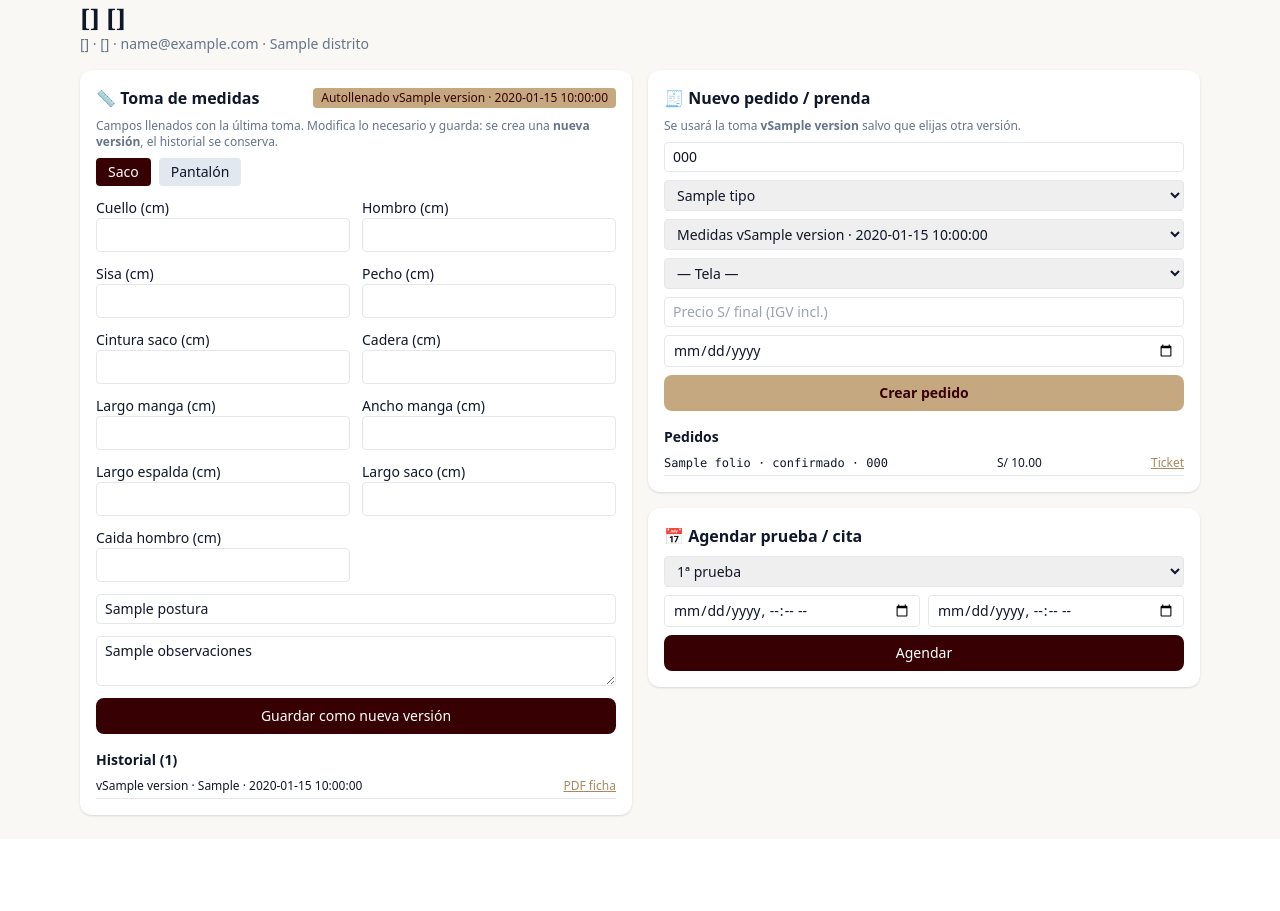
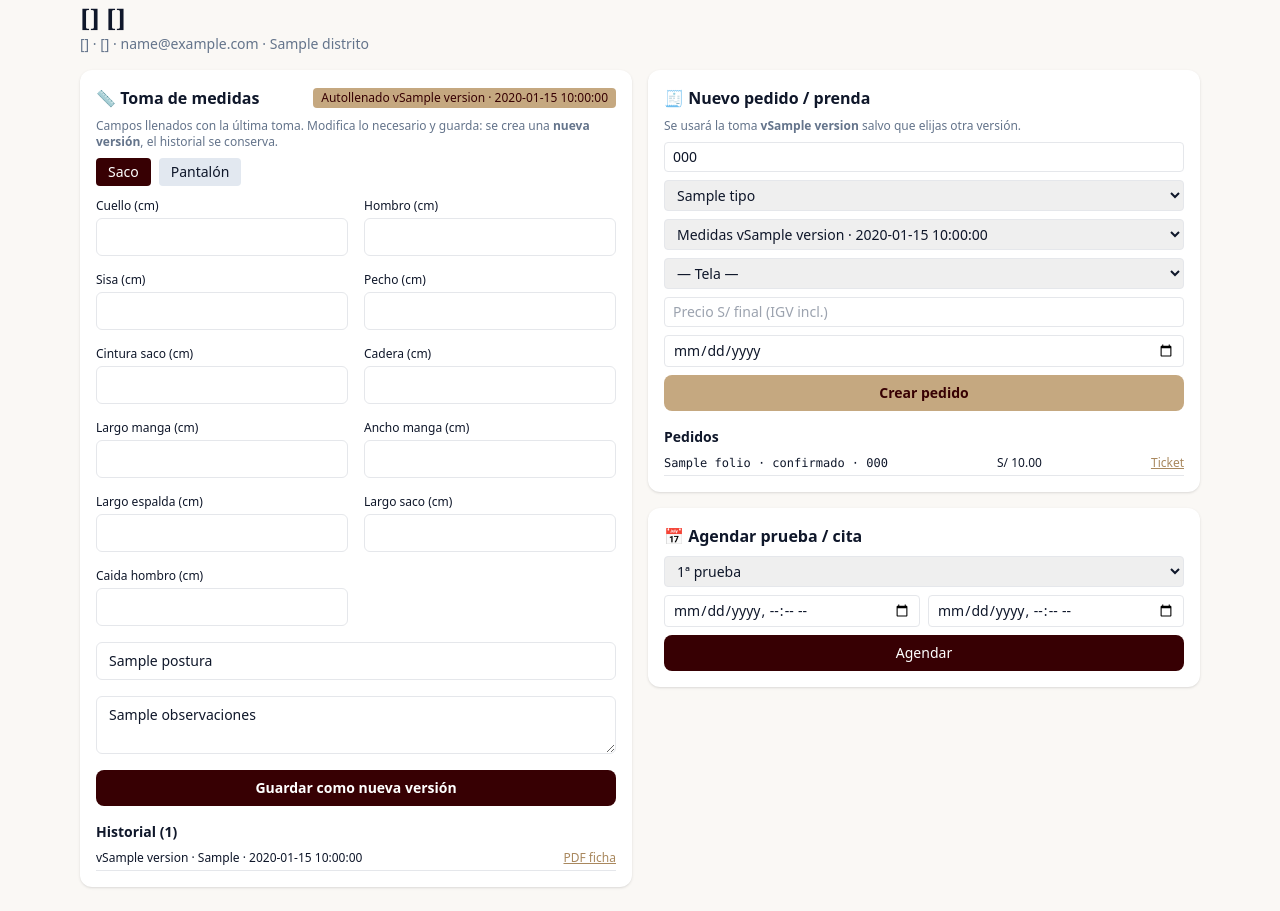
Before and after one commit to Herbe077/Suit-Elans-ERP, a Python web app: template app/templates/taller/ficha_detalle.html in a window 1280 px wide. Shown: the part 163-1074 px from the top of the page. Before the commit the page ends 981 px from the top, so only its background shows below. Run offline with Jinja, Linux system fonts and the light colour scheme; the template is opened without the code that fills it: most values are stand-ins (such as "Sample title", 1, 10 or a date in 2020); some libraries are stand-ins or nearby versions.

Commit message:
fix(ficha): grid de medidas sin superposición en móvil
- Campos en flex-col independientes, inputs full-width con label asociado
- Postura/observaciones a una columna en móvil

```diff
--- a/app/templates/taller/ficha_detalle.html
+++ b/app/templates/taller/ficha_detalle.html
@@ -30,23 +30,23 @@
     <button @click="tab='saco'" :class="tab==='saco' ? 'bg-borgo text-white' : 'bg-slate-200'" class="rounded px-3 py-1">Saco</button>
     <button @click="tab='pantalon'" :class="tab==='pantalon' ? 'bg-borgo text-white' : 'bg-slate-200'" class="rounded px-3 py-1">Pantalón</button>
   </div>
-  <form method="post" action="/produccion/fichas/{{ c.id }}/medidas" class="grid grid-cols-1 sm:grid-cols-2 gap-3 text-sm">
+  <form method="post" action="/produccion/fichas/{{ c.id }}/medidas" class="grid grid-cols-1 sm:grid-cols-2 gap-4 w-full text-sm">
     <input type="hidden" name="tipo_prenda" :value="tab">
     <div x-show="tab==='saco'" class="contents">
       {% for f in ['cuello','hombro','sisa','pecho','cintura_saco','cadera','largo_manga','ancho_manga','largo_espalda','largo_saco','caida_hombro'] %}
       {% set v = ultima[f] if ultima else none %}
-      <label>{{ f.replace('_', ' ')|capitalize }} (cm)<input name="{{ f }}" type="number" step="0.1" inputmode="decimal" value="{{ v if v is not none else '' }}" class="w-full border rounded px-2 py-1.5"></label>
+      <div class="flex flex-col gap-1 w-full"><label class="text-xs font-medium" for="med-{{ f }}">{{ f.replace('_', ' ')|capitalize }} (cm)</label><input id="med-{{ f }}" name="{{ f }}" type="number" step="0.1" inputmode="decimal" value="{{ v if v is not none else '' }}" class="w-full px-3 py-2 border rounded-md"></div>
       {% endfor %}
     </div>
     <div x-show="tab==='pantalon'" class="contents">
       {% for f in ['cintura_pantalon','cadera_pantalon','tiro','muslo','rodilla','tobillo','largo_pantalon'] %}
       {% set v = ultima[f] if ultima else none %}
-      <label>{{ f.replace('_', ' ')|capitalize }} (cm)<input name="{{ f }}" type="number" step="0.1" inputmode="decimal" value="{{ v if v is not none else '' }}" class="w-full border rounded px-2 py-1.5"></label>
+      <div class="flex flex-col gap-1 w-full"><label class="text-xs font-medium" for="med-{{ f }}">{{ f.replace('_', ' ')|capitalize }} (cm)</label><input id="med-{{ f }}" name="{{ f }}" type="number" step="0.1" inputmode="decimal" value="{{ v if v is not none else '' }}" class="w-full px-3 py-2 border rounded-md"></div>
       {% endfor %}
     </div>
-    <input name="postura" placeholder="Postura" value="{{ ultima.postura if ultima and ultima.postura else '' }}" class="col-span-2 border rounded px-2 py-1">
-    <textarea name="observaciones" placeholder="Observaciones" class="col-span-2 border rounded px-2 py-1">{{ ultima.observaciones if ultima and ultima.observaciones else '' }}</textarea>
-    <button class="col-span-2 bg-borgo text-white rounded-lg py-2">Guardar como nueva versión</button>
+    <input name="postura" placeholder="Postura" value="{{ ultima.postura if ultima and ultima.postura else '' }}" class="sm:col-span-2 w-full px-3 py-2 border rounded-md">
+    <textarea name="observaciones" placeholder="Observaciones" class="sm:col-span-2 w-full px-3 py-2 border rounded-md">{{ ultima.observaciones if ultima and ultima.observaciones else '' }}</textarea>
+    <button class="sm:col-span-2 bg-borgo text-white rounded-lg py-2 font-semibold">Guardar como nueva versión</button>
   </form>
   <h3 class="font-bold mt-4 mb-1 text-sm">Historial ({{ medidas|length }})</h3>
   {% for m in medidas %}
```
Also changed, not shown: tests/test_fichas_views.py (+5 -2 lines).
